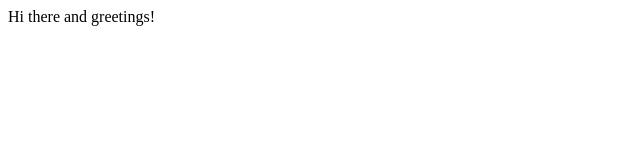
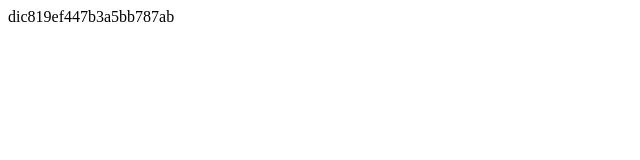
Before and after one commit to beikehanbao23/webpackDemo, a website built with webpack: page index.html in a window 1280 px wide. Shown: the full height of the page, 0-640 px from the left. Built offline with nearby package versions, Linux system fonts and the light colour scheme.

Commit message:
page import  js file

```diff
--- a/index.html
+++ b/index.html
@@ -1,13 +1,16 @@
 <!-- index.html -->
 <!DOCTYPE html>
 <html lang="en">
-  <head>
+
+<head>
     <meta charset="utf-8">
     <title>Webpack Sample Project</title>
-  </head>
-  <body>
+</head>
+
+<body>
     <div id='root'>
     </div>
-    <script src="bundle.js"></script>
-  </body>
+    <script src="dist/js/build.js"></script>
+</body>
+
 </html>
--- a/src/js/greeter.js
+++ b/src/js/greeter.js
@@ -2,5 +2,9 @@
 module.exports = function() {
     var greet = document.createElement('div');
     greet.textContent = "Hi there and greetings!";
+
+    greet = document.createElement('div');
+    greet.textContent = ('dic819ef447b3a5bb787ab');
+    console.log("f k u");
     return greet;
-  };
+}
```
